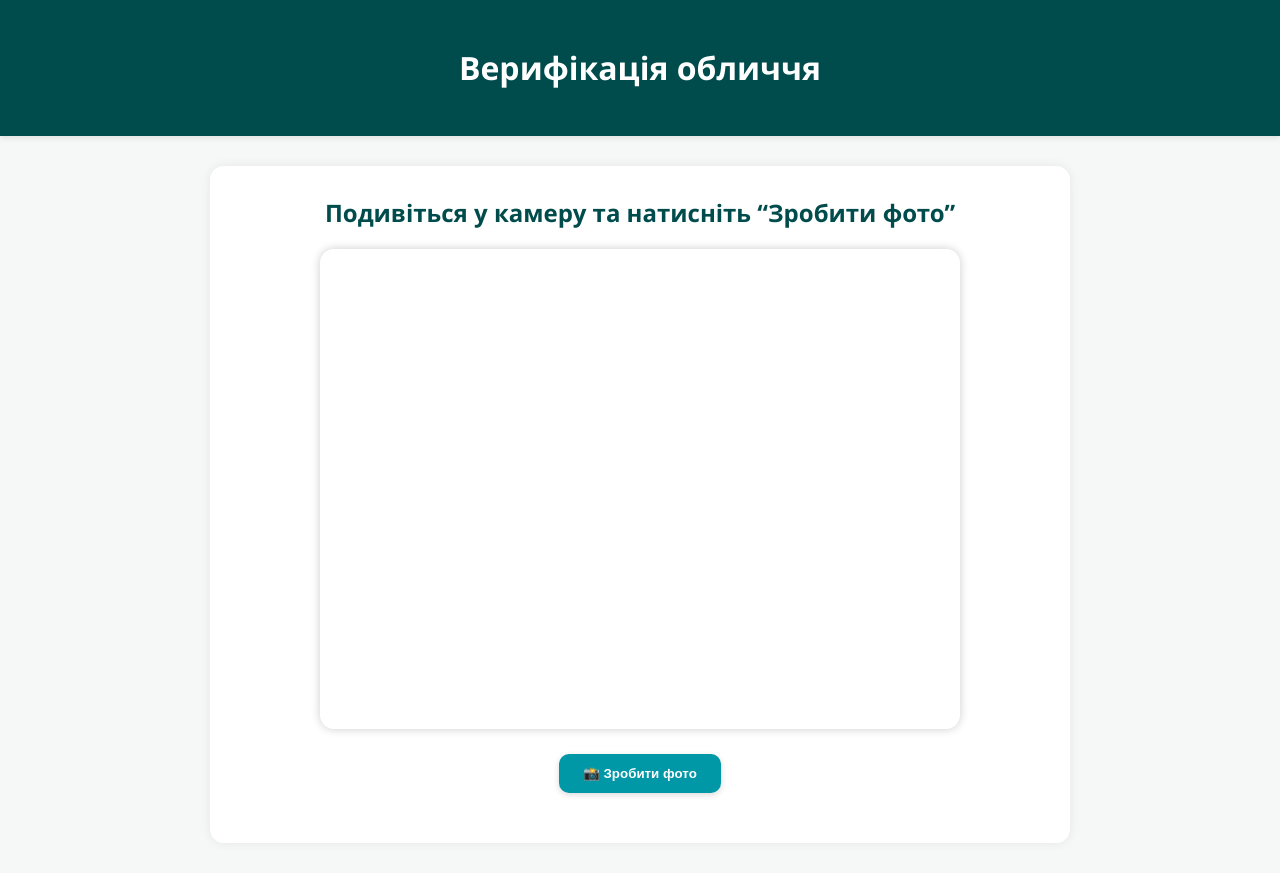
After one commit to militsiya04/diploma, a Flask app: page /verify-reset-face in a window 1280 px wide. The commit adds this page. Run offline with Flask 3, Linux system fonts and the light colour scheme; the visitor is signed in with stand-in values (Sample User, id 1).

Commit message:
final3
final3

```diff
--- a/app/main.py
+++ b/app/main.py
@@ -432,64 +432,84 @@ def forgot_password():
 
         conn = get_db_connection()
         cursor = conn.cursor()
-        cursor.execute("SELECT id, email FROM users WHERE login = ?", (login,))
+        cursor.execute("SELECT id FROM users WHERE login = ?", (login,))
         user = cursor.fetchone()
         conn.close()
 
         if user:
-            user_id, encrypted_email = user
-            private_key = load_private_key()
-            email = decrypt_rsa(encrypted_email, private_key)
-
-            otp_code = "{:06d}".format(random.randint(0, 999999))
-
-            conn = get_db_connection()
-            cursor = conn.cursor()
-            store_otp(cursor, user_id, otp_code, "reset_password")
-            conn.commit()
-            conn.close()
-
-            send_otp_email(email, otp_code)
-
+            user_id = user[0]
             session["reset_user_id"] = user_id
-            flash(
-                "Код для відновлення пароля надіслано на вашу електронну пошту.",
-                "success",
-            )
-            return redirect(url_for("verify_reset_otp"))
+            return redirect(url_for("verify_reset_face"))
         else:
             flash("Користувача з таким логіном не знайдено.", "error")
 
     return render_template("forgot_password.html")
 
 
-@app.route("/verify-reset-otp", methods=["GET", "POST"])
-def verify_reset_otp():
+@app.route("/verify-reset-face", methods=["GET", "POST"])
+def verify_reset_face():
     if "reset_user_id" not in session:
         return redirect(url_for("forgot_password"))
 
-    conn = get_db_connection()
-    cursor = conn.cursor()
+    user_id = session["reset_user_id"]
 
     if request.method == "POST":
-        entered_otp = request.form["otp"]
-        if validate_otp(
-            cursor, session["reset_user_id"], entered_otp, "reset_password"
-        ):
-            conn.commit()
-            conn.close()
-            session["otp_verified_for_reset"] = True
-            return redirect(url_for("reset_password"))
-        else:
-            flash("Недійсний або прострочений OTP. Спробуйте ще раз.", "error")
+        photo_data = request.form.get("photo")
+        if not photo_data:
+            flash("Фото не отримано", "error")
+            return redirect(url_for("verify_reset_face"))
 
-    conn.close()
-    return render_template("verify_reset_otp.html")
+        img_str = re.search(r"base64,(.*)", photo_data).group(1)
+        img_bytes = base64.b64decode(img_str)
+        np_arr = np.frombuffer(img_bytes, np.uint8)
+        frame = cv2.imdecode(np_arr, cv2.IMREAD_COLOR)
+
+        input_photo_path = (
+            f"server_database/verification_photos/temp_reset_{user_id}.jpg"
+        )
+        reference_photo_path = f"server_database/verification_photos/{user_id}.jpg"
+        cv2.imwrite(input_photo_path, frame)
+
+        if not os.path.exists(reference_photo_path):
+            flash("Фото користувача не знайдено!", "error")
+            os.remove(input_photo_path)
+            return redirect(url_for("verify_reset_face"))
+
+        try:
+            result = DeepFace.verify(
+                img1_path=input_photo_path,
+                img2_path=reference_photo_path,
+                enforce_detection=True,
+            )
+            os.remove(input_photo_path)
+
+            if result["verified"]:
+                # Генерируем токен для сброса пароля
+                reset_token = secrets.token_urlsafe(32)
+                session["reset_token"] = reset_token
+
+                # Редиректим на страницу сброса пароля с токеном в URL
+                return redirect(url_for("reset_password", token=reset_token))
+            else:
+                flash("Обличчя не співпадає.", "error")
+                return redirect(url_for("verify_reset_face"))
+
+        except Exception as e:
+            flash(f"Помилка перевірки обличчя: {str(e)}", "error")
+            if os.path.exists(input_photo_path):
+                os.remove(input_photo_path)
+            return redirect(url_for("verify_reset_face"))
+
+    return render_template("verify_reset_face.html")
 
 
 @app.route("/reset-password", methods=["GET", "POST"])
 def reset_password():
-    if "reset_user_id" not in session or "otp_verified_for_reset" not in session:
+    token = request.args.get("token")
+
+    # Проверяем токен
+    if not token or session.get("reset_token") != token:
+        flash("Доступ заборонено.", "error")
         return redirect(url_for("forgot_password"))
 
     if request.method == "POST":
@@ -505,9 +525,9 @@ def reset_password():
         conn.commit()
         conn.close()
 
-        # Очищаем сессию после сброса
+        # Очищаем всё после смены пароля
         session.pop("reset_user_id", None)
-        session.pop("otp_verified_for_reset", None)
+        session.pop("reset_token", None)
 
         flash("Пароль успішно змінено! Увійдіть з новим паролем.", "success")
         return redirect(url_for("login"))
@@ -584,12 +604,8 @@ def database():
                 conn = get_db_connection()
                 cursor = conn.cursor()
 
-                # Функция для проверки существования user_id
-                def user_exists(user_id):
-                    cursor.execute("SELECT 1 FROM users WHERE id = ?", (user_id,))
-                    return cursor.fetchone() is not None
-
-                missing_user_ids = set()  # Сюда будем складывать пропущенные user_id
+                cursor.execute("SELECT id FROM users")
+                existing_user_ids = {row[0] for row in cursor.fetchall()}
 
                 if table_choice == "Pulse":
                     required_columns = {"user_id", "pulse", "date_when_created"}
@@ -600,21 +616,6 @@ def database():
                         )
                         return redirect(url_for("database"))
 
-                    cursor.execute("DELETE FROM pulse")
-                    for _, row in df.iterrows():
-                        user_id = int(row["user_id"])
-                        if user_exists(user_id):
-                            cursor.execute(
-                                "INSERT INTO pulse (user_id, pulse, date_when_created) VALUES (?, ?, ?)",
-                                (
-                                    user_id,
-                                    int(row["pulse"]),
-                                    str(row["date_when_created"]),
-                                ),
-                            )
-                        else:
-                            missing_user_ids.add(user_id)
-
                 elif table_choice == "Dispersion":
                     required_columns = {"user_id", "pulse", "date_when_created"}
                     if not required_columns.issubset(df.columns):
@@ -623,21 +624,6 @@ def database():
                             "error",
                         )
                         return redirect(url_for("database"))
-
-                    cursor.execute("DELETE FROM dispersion")
-                    for _, row in df.iterrows():
-                        user_id = int(row["user_id"])
-                        if user_exists(user_id):
-                            cursor.execute(
-                                "INSERT INTO dispersion (user_id, pulse, date_when_created) VALUES (?, ?, ?)",
-                                (
-                                    user_id,
-                                    int(row["pulse"]),
-                                    str(row["date_when_created"]),
-                                ),
-                            )
-                        else:
-                            missing_user_ids.add(user_id)
 
                 elif table_choice == "WaS":
                     required_columns = {
@@ -653,22 +639,6 @@ def database():
                         )
                         return redirect(url_for("database"))
 
-                    cursor.execute("DELETE FROM WaS")
-                    for _, row in df.iterrows():
-                        user_id = int(row["user_id"])
-                        if user_exists(user_id):
-                            cursor.execute(
-                                "INSERT INTO WaS (user_id, weight, sugar, date_when_created) VALUES (?, ?, ?, ?)",
-                                (
-                                    user_id,
-                                    float(row["weight"]),
-                                    float(row["sugar"]),
-                                    str(row["date_when_created"]),
-                                ),
-                            )
-                        else:
-                            missing_user_ids.add(user_id)
-
                 elif table_choice == "Pressure":
                     required_columns = {
                         "user_id",
@@ -683,36 +653,72 @@ def database():
                         )
                         return redirect(url_for("database"))
 
-                    cursor.execute("DELETE FROM pressure")
+                else:
+                    flash("Невірний вибір таблиці.", "error")
+                    return redirect(url_for("database"))
+
+                uploaded_user_ids = set(df["user_id"].astype(int))
+                missing_user_ids = uploaded_user_ids - existing_user_ids
+
+                if missing_user_ids:
+                    missing_ids_str = ", ".join(map(str, sorted(missing_user_ids)))
+                    flash(
+                        f"Помилка! Наступні user_id не знайдено в базі: {missing_ids_str}. Завантаження скасовано.",
+                        "error",
+                    )
+                    conn.close()
+                    return redirect(url_for("database"))
+
+                if table_choice == "Pulse":
                     for _, row in df.iterrows():
-                        user_id = int(row["user_id"])
-                        if user_exists(user_id):
-                            cursor.execute(
-                                "INSERT INTO pressure (user_id, bpressure, apressure, date_when_created) VALUES (?, ?, ?, ?)",
-                                (
-                                    user_id,
-                                    int(row["bpressure"]),
-                                    int(row["apressure"]),
-                                    str(row["date_when_created"]),
-                                ),
-                            )
-                        else:
-                            missing_user_ids.add(user_id)
+                        cursor.execute(
+                            "INSERT INTO pulse (user_id, pulse, date_when_created) VALUES (?, ?, ?)",
+                            (
+                                int(row["user_id"]),
+                                int(row["pulse"]),
+                                str(row["date_when_created"]),
+                            ),
+                        )
+                elif table_choice == "Dispersion":
+                    for _, row in df.iterrows():
+                        cursor.execute(
+                            "INSERT INTO dispersion (user_id, pulse, date_when_created) VALUES (?, ?, ?)",
+                            (
+                                int(row["user_id"]),
+                                int(row["pulse"]),
+                                str(row["date_when_created"]),
+                            ),
+                        )
+                elif table_choice == "WaS":
+                    for _, row in df.iterrows():
+                        cursor.execute(
+                            "INSERT INTO WaS (user_id, weight, sugar, date_when_created) VALUES (?, ?, ?, ?)",
+                            (
+                                int(row["user_id"]),
+                                float(row["weight"]),
+                                float(row["sugar"]),
+                                str(row["date_when_created"]),
+                            ),
+                        )
+                elif table_choice == "Pressure":
+                    for _, row in df.iterrows():
+                        cursor.execute(
+                            "INSERT INTO pressure (user_id, bpressure, apressure, date_when_created) VALUES (?, ?, ?, ?)",
+                            (
+                                int(row["user_id"]),
+                                int(row["bpressure"]),
+                                int(row["apressure"]),
+                                str(row["date_when_created"]),
+                            ),
+                        )
 
                 conn.commit()
                 conn.close()
 
-                if missing_user_ids:
-                    missing_ids_str = ", ".join(map(str, sorted(missing_user_ids)))
-                    flash(
-                        f"Дані імпортовано в таблицю {table_choice}, але наступні user_id не знайдено: {missing_ids_str}",
-                        "warning",
-                    )
-                else:
-                    flash(f"Дані імпортовано в таблицю {table_choice}!", "success")
+                flash(f"Дані імпортовано в таблицю {table_choice}!", "success")
 
             except Exception as e:
-                flash(f"Помилка при обробці файлу: {str(e)}", "error")
+                flash(f"Сталася помилка при обробці файлу: {str(e)}", "error")
                 return redirect(url_for("database"))
 
     return render_template("database.html")
@@ -957,10 +963,11 @@ def send_message():
         public_key = load_public_key()
         encrypted_message = encrypt_rsa(message, public_key)
 
-        query = (
-            "INSERT INTO messages (sender_id, receiver_id, message) VALUES (?, ?, ?)"
-        )
-        cursor.execute(query, (sender_id, receiver_id, encrypted_message))
+        # добавляем текущее время отправки
+        sent_at = datetime.now().strftime("%Y-%m-%d %H:%M:%S")
+
+        query = "INSERT INTO messages (sender_id, receiver_id, message, sent_at) VALUES (?, ?, ?, ?)"
+        cursor.execute(query, (sender_id, receiver_id, encrypted_message, sent_at))
         conn.commit()
 
         cursor.close()
@@ -1314,7 +1321,9 @@ def run_tkinter(patient_id):
     if not os.path.exists(patient_folder):
         return "Помилка: папку пацієнта не знайдено!", 400
 
-    subprocess.Popen([sys.executable, "graph.py", str(patient_id)], start_new_session=True)
+    subprocess.Popen(
+        [sys.executable, "graph.py", str(patient_id)], start_new_session=True
+    )
     return "График!", 200
 
 
--- a/app/templates/forgot_password.html
+++ b/app/templates/forgot_password.html
@@ -170,7 +170,7 @@
             <form method="POST">
                 <h2>Введіть свій логін</h2>
                 <input type="text" name="login" placeholder="Ваш логін" required><br><br>
-                <button type="submit">Надіслати код на пошту</button>
+                <button type="submit">Пройти Верифікацію</button>
             </form>
 
             <a href="{{ url_for('login') }}" class="logout-link">Повернутися до входу</a>
--- a/app/templates/register.html
+++ b/app/templates/register.html
@@ -93,9 +93,6 @@
 
       <h2>Реєстрація користувача (роль: {{ role }})</h2>
 
-      <div class="info-message">
-        * Переконайтесь, що ваша електронна пошта правильна — вона буде використовуватися для скидання пароля.
-      </div>
 
       <label for="login">Логін:</label>
       <input type="text" id="login" name="login" required>
--- /dev/null
+++ b/app/templates/verify_reset_face.html
@@ -0,0 +1,125 @@
+<!DOCTYPE html>
+<html lang="uk">
+<head>
+    <meta charset="UTF-8">
+    <title>Верифікація обличчя для відновлення пароля</title>
+    <style>
+        body {
+            font-family: 'Segoe UI', Tahoma, sans-serif;
+            background-color: #f6f8f8;
+            margin: 0;
+            padding: 0;
+            color: #003A3A;
+            text-align: center;
+        }
+
+        header {
+            background-color: #004B4B;
+            color: white;
+            padding: 25px 0;
+            box-shadow: 0 2px 6px rgba(0,0,0,0.1);
+        }
+
+        .container {
+            max-width: 800px;
+            margin: 30px auto;
+            background-color: white;
+            border-radius: 14px;
+            padding: 30px;
+            box-shadow: 0 0 12px rgba(0,0,0,0.07);
+        }
+
+        h2 {
+            color: #004B4B;
+            margin-top: 0;
+        }
+
+        video {
+            border-radius: 14px;
+            box-shadow: 0 0 10px rgba(0,0,0,0.2);
+            max-width: 100%;
+        }
+
+        canvas {
+            display: none;
+        }
+
+        button {
+            margin: 20px 0;
+            padding: 12px 24px;
+            background-color: #0097a7;
+            color: white;
+            border: none;
+            border-radius: 10px;
+            font-weight: bold;
+            cursor: pointer;
+            transition: background-color 0.3s ease;
+            box-shadow: 0 2px 6px rgba(0,0,0,0.15);
+        }
+
+        button:hover {
+            background-color: #007b8a;
+        }
+
+        footer {
+            margin-top: 40px;
+            font-size: 14px;
+            color: #777;
+        }
+
+        .flash-messages {
+            list-style: none;
+            padding: 0;
+            margin-bottom: 20px;
+            color: red;
+            font-weight: bold;
+        }
+    </style>
+</head>
+<body>
+    <header>
+        <h1>Верифікація обличчя</h1>
+    </header>
+
+    <div class="container">
+        {% with messages = get_flashed_messages() %}
+            {% if messages %}
+                <ul class="flash-messages">
+                    {% for message in messages %}
+                        <li>{{ message }}</li>
+                    {% endfor %}
+                </ul>
+            {% endif %}
+        {% endwith %}
+
+        <h2>Подивіться у камеру та натисніть “Зробити фото”</h2>
+        <video id="video" width="640" height="480" autoplay></video>
+        <canvas id="canvas" width="640" height="480"></canvas>
+
+        <form id="photoForm" method="POST">
+            <input type="hidden" name="photo" id="photoInput">
+            <button type="button" id="snap">📸 Зробити фото</button>
+        </form>
+    </div>
+
+    <script>
+        const video = document.getElementById('video');
+        const canvas = document.getElementById('canvas');
+        const snap = document.getElementById('snap');
+        const photoInput = document.getElementById('photoInput');
+        const form = document.getElementById('photoForm');
+
+        navigator.mediaDevices.getUserMedia({ video: true })
+            .then(stream => video.srcObject = stream)
+            .catch(err => console.error("Помилка доступу до камери:", err));
+
+        snap.addEventListener('click', () => {
+            const context = canvas.getContext('2d');
+            context.drawImage(video, 0, 0, canvas.width, canvas.height);
+            const dataURL = canvas.toDataURL('image/jpeg');
+            photoInput.value = dataURL;
+            form.submit();
+        });
+    </script>
+</body>
+</html>
```
